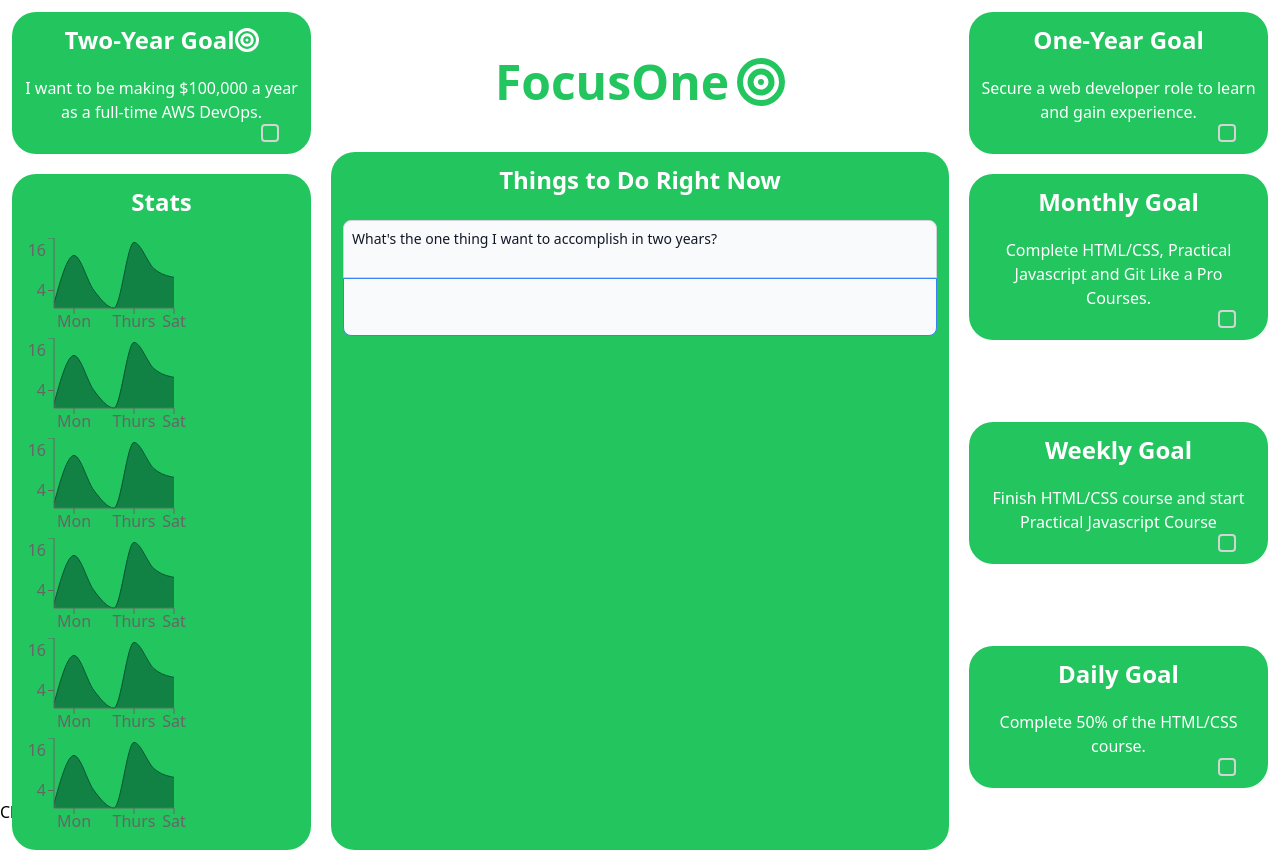
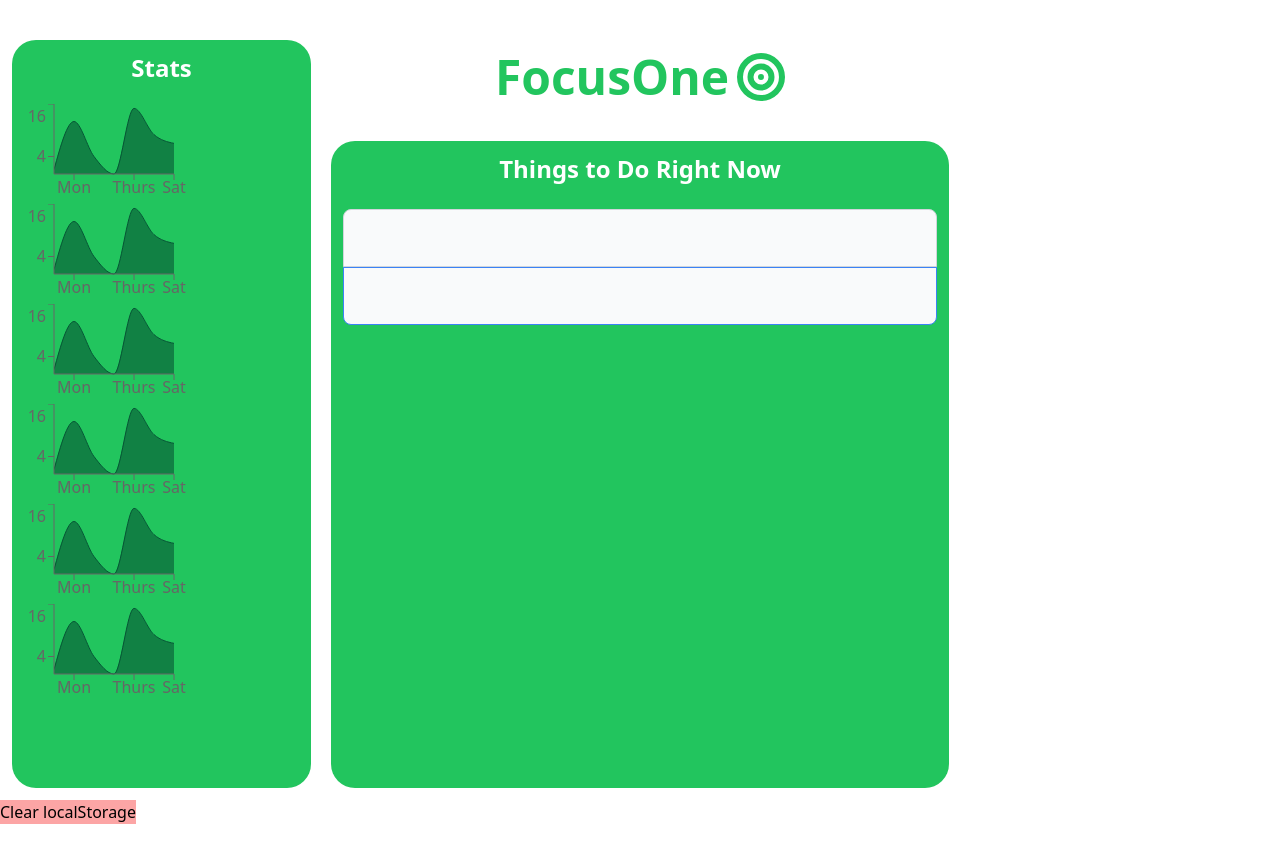
Before and after one commit to aizhuxue007/basic-goal-tracker, a React (Vite) app: page / in a window 1280 px wide. After the commit the page ends 824 px from the top, so only its background shows below. Built offline with nearby package versions, Linux system fonts and the light colour scheme.

Commit message:
got persistent storage to work, still rudimentary

```diff
--- a/src/components/GridLayout.jsx
+++ b/src/components/GridLayout.jsx
@@ -8,81 +8,84 @@ import RenderAreaCharts from "./RenderAreaCharts";
 
 const GridLayout = ({ showModal }) => {
   const keepTrackStats = 'Stats'
-  const goalsDefault = [
-    {
-      id: 0,
-      time: "Two-Year Goal",
-      question: "What's the one thing I want to accomplish in two years?",
-      input: "I want to be making $100,000 a year as a full-time AWS DevOps.",
-      font: true,
-    },
-    {
-      id: 1,
-      time: "One-Year Goal",
-      question:
-        "Based on my Two Year Goal, what's the one thing I can do this year?",
-      input: "Secure a web developer role to learn and gain experience.",
-      font: false,
-    },
-    {
-      id: 2,
-      time: "Monthly Goal",
-      question:
-        "Based on my One Year Goal, what's the one thing I can do this month?",
-      input:
-        "Complete HTML/CSS, Practical Javascript and Git Like a Pro Courses.",
-      font: false,
-    },
-    {
-      id: 3,
-      time: "Weekly Goal",
-      question:
-        "Based on my Monthly Goal, what's the one thing I can do this week?",
-      input: "Finish HTML/CSS course and start Practical Javascript Course",
-      font: false,
-    },
-    {
-      id: 4,
-      time: "Daily Goal",
-      question: "Based on my Weekly Goal, what's the one thing I can do today?",
-      input: "Complete 50% of the HTML/CSS course.",
-      font: false,
-    },
-    {
-      id: 5,
-      time: "Right Now",
-      question:
-        "Based on my Daily Goal, what's the one thing I can do right now?",
-      input: "Continue on the CSS course and code along.",
-      font: false,
-    }
-  ]
+  // const goalsDefault = [
+  //   {
+  //     id: 0,
+  //     time: "Two-Year Goal",
+  //     question: "What's the one thing I want to accomplish in two years?",
+  //     input: "I want to be making $100,000 a year as a full-time AWS DevOps.",
+  //     font: true,
+  //   },
+  //   {
+  //     id: 1,
+  //     time: "One-Year Goal",
+  //     question:
+  //       "Based on my Two Year Goal, what's the one thing I can do this year?",
+  //     input: "Secure a web developer role to learn and gain experience.",
+  //     font: false,
+  //   },
+  //   {
+  //     id: 2,
+  //     time: "Monthly Goal",
+  //     question:
+  //       "Based on my One Year Goal, what's the one thing I can do this month?",
+  //     input:
+  //       "Complete HTML/CSS, Practical Javascript and Git Like a Pro Courses.",
+  //     font: false,
+  //   },
+  //   {
+  //     id: 3,
+  //     time: "Weekly Goal",
+  //     question:
+  //       "Based on my Monthly Goal, what's the one thing I can do this week?",
+  //     input: "Finish HTML/CSS course and start Practical Javascript Course",
+  //     font: false,
+  //   },
+  //   {
+  //     id: 4,
+  //     time: "Daily Goal",
+  //     question: "Based on my Weekly Goal, what's the one thing I can do today?",
+  //     input: "Complete 50% of the HTML/CSS course.",
+  //     font: false,
+  //   },
+  //   {
+  //     id: 5,
+  //     time: "Right Now",
+  //     question:
+  //       "Based on my Daily Goal, what's the one thing I can do right now?",
+  //     input: "Continue on the CSS course and code along.",
+  //     font: false,
+  //   }
+  // ]
   // const parsedGoals = goalsFromStorage ? JSON.parse(goalsFromStorage) : []
-
+  const goalsFromStorage = JSON.parse(localStorage.getItem("goals"));
+  console.log(goalsFromStorage)
   const hTagRefs = useRef([]);
   const [mainInput, setMainInput] = useState("");
 
   const [todos, setTodos] = useState([]);
-  const [goals, setGoals] = useState(goalsDefault);
+  const [goals, setGoals] = useState(goalsFromStorage || [])
+  console.log(goals)
 
   useEffect(() => {
-    const goalsFromStorage = localStorage.getItem("goals");
+
+    if (Array.isArray(goalsFromStorage)) {
+      setGoals(goalsFromStorage)
+    }
     // Try to understand code!
     hTagRefs.current.forEach((ref, index) => {
       if (ref && ref.current) {
         ref.current.textContent = goals[index].input;
       }
     });
-    if (Array.isArray(goalsFromStorage)) {
-      setGoals(goalsFromStorage)
-    }
+
   }, []);
 
   useEffect(() => {
     localStorage.setItem('goals', JSON.stringify(goals))
     // console.log(JSON.parse(localStorage.getItem('goals')))
     let testGoalsFromStorage = localStorage.getItem('goals')
-    console.log(`testFromStorage: ${testGoalsFromStorage}`)
+    // console.log(`testFromStorage: ${testGoalsFromStorage}`)
   }, [goals])
 
   let goalsToRender = goals.slice(0, -1);
@@ -171,7 +174,7 @@ const GridLayout = ({ showModal }) => {
           <RenderAreaCharts />
         </GridItem>
       </div>
-      <button onClick={clearLocalStorage}>Clear localStorage</button>
+      <button className="bg-red-300" onClick={clearLocalStorage}>Clear localStorage</button>
 
     </>
   );
--- a/src/components/MainInput.jsx
+++ b/src/components/MainInput.jsx
@@ -41,7 +41,6 @@ const MainInput = ({ todos, setTodos, goals, setGoals, mainInput, setMainInput }
         addNewTodo();
       }
     }
-    console.log(promptIndex)
   };
 
   const askEditPromptFromGridItem = (question) => {
```
